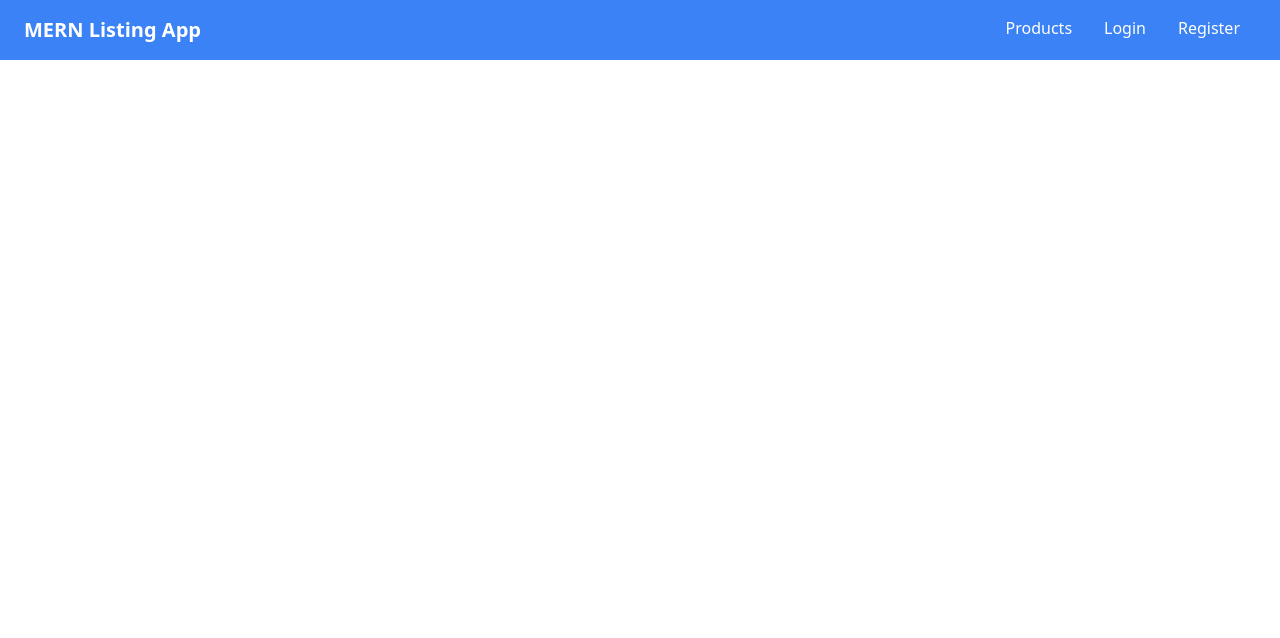
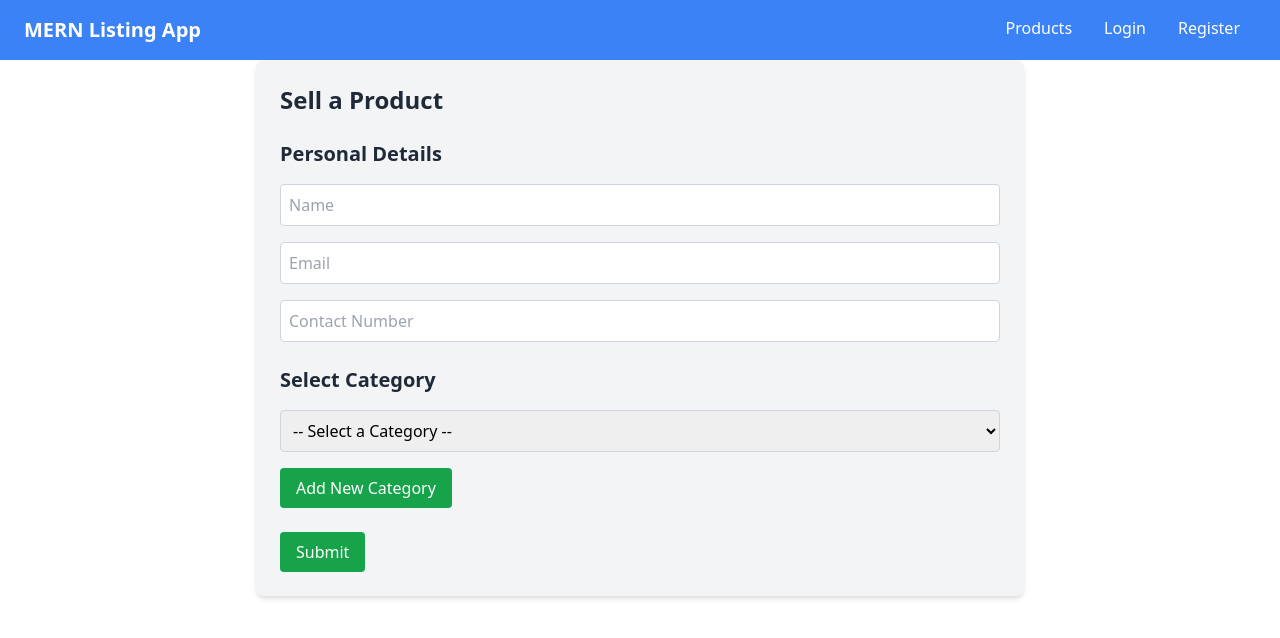
Before and after one commit to rakeshboyiri/xchange, a React (Create React App) app: page /sells in a window 1280 px wide. Shown: the top 638 px of the page. Built offline with nearby package versions, Linux system fonts and the light colour scheme.

Commit message:
Form setup

```diff
--- a/src/App.js
+++ b/src/App.js
@@ -5,6 +5,7 @@ import Home from './components/Home';
 import Register from './components/Register';
 import Login from './components/Login';
 import Products from './components/Products';
+import SellForm from './pages/SellForm';
 
 const App = () => {
   return (
@@ -16,6 +17,7 @@ const App = () => {
           <Route path="/register" element={<Register />} />
           <Route path="/login" element={<Login />} />
           <Route path="/products" element={<Products />} />
+          <Route path="/sells" element={<SellForm />} />
         </Routes>
       </div>
     </Router>
--- /dev/null
+++ b/src/components/innerforms/AddCategoryModal.js
@@ -0,0 +1,48 @@
+import React, { useState } from 'react';
+
+const AddCategoryModal = ({ isOpen, onClose, onAddCategory }) => {
+    const [newCategory, setNewCategory] = useState('');
+
+    if (!isOpen) return null;
+
+    const handleAddCategory = () => {
+        if (newCategory.trim()) {
+            onAddCategory(newCategory.trim());
+            setNewCategory('');
+            onClose();
+        } else {
+            alert('Please enter a valid category name.');
+        }
+    };
+
+    return (
+        <div className="fixed inset-0 bg-black bg-opacity-50 flex items-center justify-center z-50">
+            <div className="bg-white p-6 rounded-lg shadow-lg space-y-4 w-96">
+                <h3 className="text-lg font-semibold text-gray-800">Add New Category</h3>
+                <input
+                    type="text"
+                    placeholder="Category Name"
+                    className="w-full p-2 border border-gray-300 rounded"
+                    value={newCategory}
+                    onChange={(e) => setNewCategory(e.target.value)}
+                />
+                <div className="flex justify-between">
+                    <button
+                        onClick={handleAddCategory}
+                        className="px-4 py-2 bg-blue-600 text-white rounded hover:bg-blue-500"
+                    >
+                        Add
+                    </button>
+                    <button
+                        onClick={onClose}
+                        className="px-4 py-2 bg-red-600 text-white rounded hover:bg-red-500"
+                    >
+                        Cancel
+                    </button>
+                </div>
+            </div>
+        </div>
+    );
+};
+
+export default AddCategoryModal;
--- /dev/null
+++ b/src/components/innerforms/DynamicProductForm.js
@@ -0,0 +1,46 @@
+import React from 'react';
+
+const DynamicProductForm = ({ selectedCategory, productDetails, setProductDetails }) => {
+    const getFieldsByCategory = (category) => {
+        switch (category) {
+            case 'Electronics':
+                return [
+                    { name: 'brand', label: 'Brand' },
+                    { name: 'model', label: 'Model' },
+                    { name: 'warranty', label: 'Warranty Period' },
+                ];
+            case 'Clothing':
+                return [
+                    { name: 'size', label: 'Size' },
+                    { name: 'color', label: 'Color' },
+                    { name: 'material', label: 'Material' },
+                ];
+            default:
+                return [{ name: 'description', label: 'Description' }];
+        }
+    };
+
+    const fields = getFieldsByCategory(selectedCategory);
+
+    return (
+        <div className="space-y-4">
+            <h3 className="text-xl font-semibold text-gray-800">
+                Product Details ({selectedCategory})
+            </h3>
+            {fields.map((field) => (
+                <input
+                    key={field.name}
+                    type="text"
+                    placeholder={field.label}
+                    className="w-full p-2 border border-gray-300 rounded"
+                    value={productDetails[field.name] || ''}
+                    onChange={(e) =>
+                        setProductDetails({ ...productDetails, [field.name]: e.target.value })
+                    }
+                />
+            ))}
+        </div>
+    );
+};
+
+export default DynamicProductForm;
--- /dev/null
+++ b/src/components/innerforms/PersonalDetailsForm.js
@@ -0,0 +1,32 @@
+import React from 'react';
+
+const PersonalDetailsForm = ({ formData, setFormData }) => {
+    return (
+        <div className="space-y-4">
+            <h3 className="text-xl font-semibold text-gray-800">Personal Details</h3>
+            <input
+                type="text"
+                placeholder="Name"
+                className="w-full p-2 border border-gray-300 rounded"
+                value={formData.name}
+                onChange={(e) => setFormData({ ...formData, name: e.target.value })}
+            />
+            <input
+                type="email"
+                placeholder="Email"
+                className="w-full p-2 border border-gray-300 rounded"
+                value={formData.email}
+                onChange={(e) => setFormData({ ...formData, email: e.target.value })}
+            />
+            <input
+                type="text"
+                placeholder="Contact Number"
+                className="w-full p-2 border border-gray-300 rounded"
+                value={formData.contact}
+                onChange={(e) => setFormData({ ...formData, contact: e.target.value })}
+            />
+        </div>
+    );
+};
+
+export default PersonalDetailsForm;
--- /dev/null
+++ b/src/components/innerforms/ProductCategoryDropdown.js
@@ -0,0 +1,55 @@
+import React, { useState } from 'react';
+
+const ProductCategoryDropdown = ({ categories, setSelectedCategory, addCategory }) => {
+    const [newCategory, setNewCategory] = useState('');
+    const [isAdding, setIsAdding] = useState(false);
+
+    const handleAddCategory = () => {
+        addCategory(newCategory.trim());
+        setNewCategory('');
+        setIsAdding(false);
+    };
+
+    return (
+        <div className="space-y-4">
+            <h3 className="text-xl font-semibold text-gray-800">Select Category</h3>
+            <select
+                onChange={(e) => setSelectedCategory(e.target.value)}
+                className="w-full p-2 border border-gray-300 rounded"
+            >
+                <option value="">-- Select a Category --</option>
+                {categories.map((category, index) => (
+                    <option key={index} value={category}>{category}</option>
+                ))}
+                <option value="add-new">Add New Category</option>
+            </select>
+            {isAdding && (
+                <div className="space-y-2">
+                    <input
+                        type="text"
+                        placeholder="New Category"
+                        className="w-full p-2 border border-gray-300 rounded"
+                        value={newCategory}
+                        onChange={(e) => setNewCategory(e.target.value)}
+                    />
+                    <button
+                        onClick={handleAddCategory}
+                        className="px-4 py-2 bg-blue-600 text-white rounded hover:bg-blue-500"
+                    >
+                        Add
+                    </button>
+                </div>
+            )}
+            {!isAdding && (
+                <button
+                    onClick={() => setIsAdding(true)}
+                    className="px-4 py-2 bg-green-600 text-white rounded hover:bg-green-500"
+                >
+                    Add New Category
+                </button>
+            )}
+        </div>
+    );
+};
+
+export default ProductCategoryDropdown;
--- /dev/null
+++ b/src/pages/SellForm.js
@@ -0,0 +1,63 @@
+import React, { useState } from 'react';
+import PersonalDetailsForm from '../components/innerforms/PersonalDetailsForm';
+import ProductCategoryDropdown from '../components/innerforms/ProductCategoryDropdown';
+import DynamicProductForm from '../components/innerforms/DynamicProductForm';
+import AddCategoryModal from '../components/innerforms/AddCategoryModal';
+
+const SellForm = () => {
+    const [personalDetails, setPersonalDetails] = useState({
+        name: '',
+        email: '',
+        contact: '',
+    });
+    const [productDetails, setProductDetails] = useState({});
+    const [categories, setCategories] = useState(['Electronics', 'Clothing']);
+    const [selectedCategory, setSelectedCategory] = useState('');
+    const [isModalOpen, setIsModalOpen] = useState(false);
+
+    const addCategory = (newCategory) => {
+        setCategories([...categories, newCategory]);
+    };
+
+    const handleSubmit = () => {
+        console.log('Personal Details:', personalDetails);
+        console.log('Product Details:', productDetails);
+    };
+
+    return (
+        <div className="max-w-3xl mx-auto p-6 bg-gray-100 rounded-lg shadow-md space-y-6">
+            <h2 className="text-2xl font-bold text-gray-800">Sell a Product</h2>
+            <PersonalDetailsForm
+                formData={personalDetails}
+                setFormData={setPersonalDetails}
+            />
+            <ProductCategoryDropdown
+                categories={categories}
+                setSelectedCategory={(category) =>
+                    category === 'add-new' ? setIsModalOpen(true) : setSelectedCategory(category)
+                }
+                addCategory={addCategory}
+            />
+            {selectedCategory && selectedCategory !== 'add-new' && (
+                <DynamicProductForm
+                    selectedCategory={selectedCategory}
+                    productDetails={productDetails}
+                    setProductDetails={setProductDetails}
+                />
+            )}
+            <button
+                onClick={handleSubmit}
+                className="px-4 py-2 bg-green-600 text-white rounded hover:bg-green-500"
+            >
+                Submit
+            </button>
+            <AddCategoryModal
+                isOpen={isModalOpen}
+                onClose={() => setIsModalOpen(false)}
+                onAddCategory={addCategory}
+            />
+        </div>
+    );
+};
+
+export default SellForm;
```
